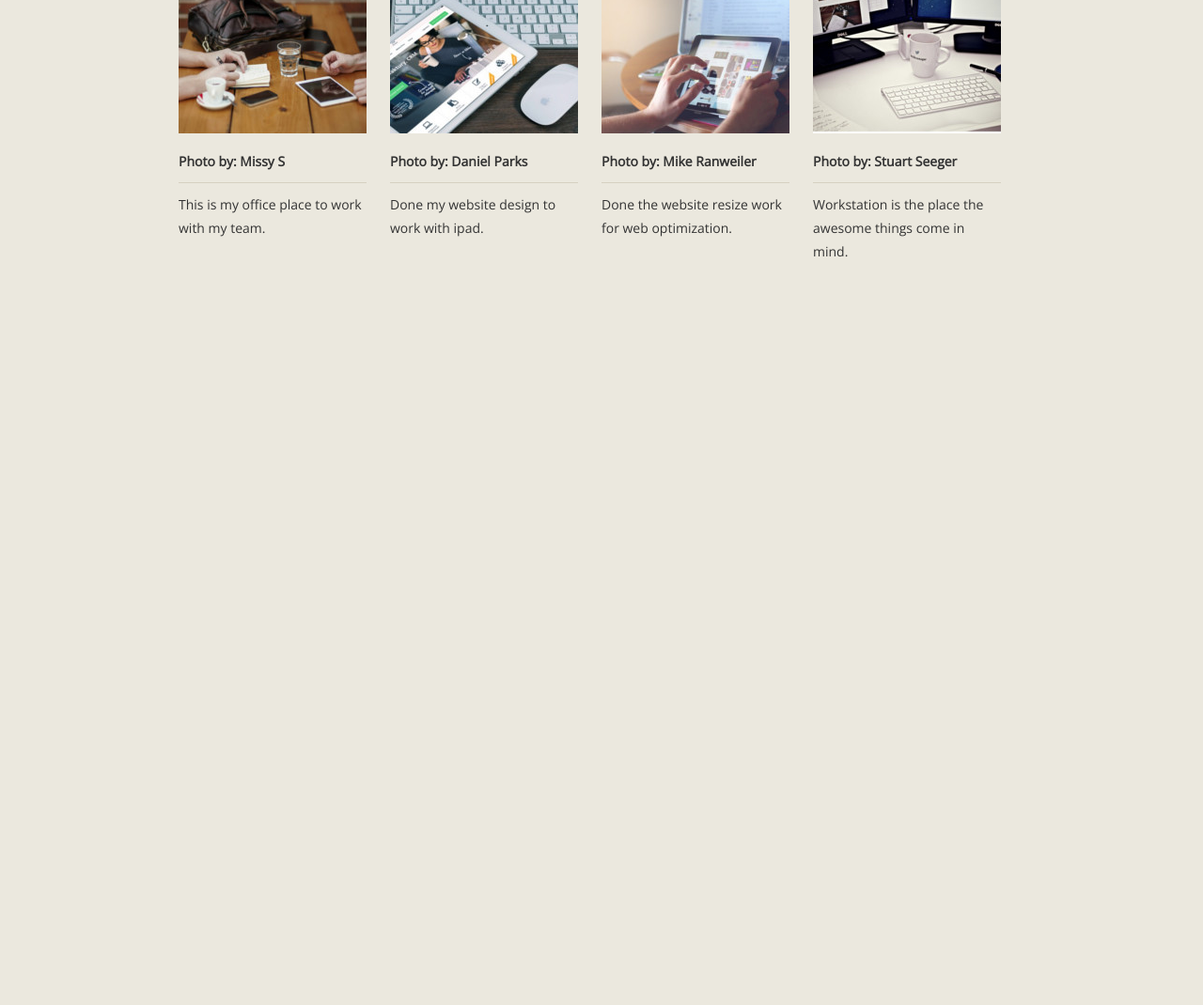
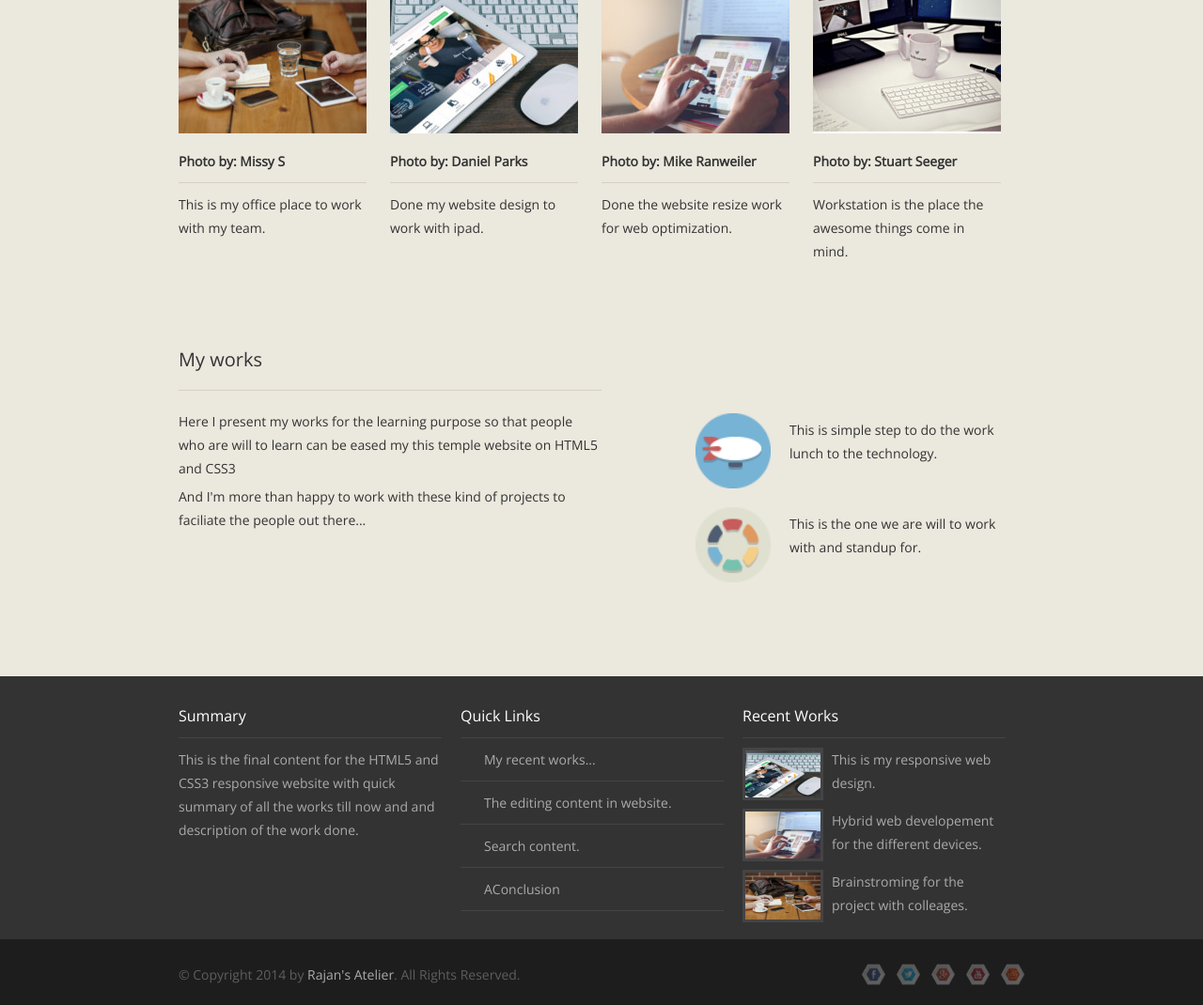
Before and after one commit to RajanMaharjan/Responsive_HTML5_CSS3_website, a plain HTML site: page index.html in a window 1280 px wide. Shown: the part 895-1965 px from the top of the page at 94% size. Before the commit the page ends 1175 px from the top, so only its background shows below. Drawn offline with nearby package versions, Linux system fonts and the light colour scheme; a web font is replaced by a local one.

Commit message:
third commit

```diff
--- a/index.html
+++ b/index.html
@@ -179,7 +179,7 @@ To minimize the amount of HTTP requests combine all CSS files into one single fi
             <br class="clear"/>
         </section>
 
-
+        <!-- This is recent works part of the website. -->
         <section id="four_columns">
             <h2>
                 My recent works...
@@ -232,7 +232,7 @@ To minimize the amount of HTTP requests combine all CSS files into one single fi
             <article class="img-item">
                 <h3 class="hidden">workstation</h3>
                 <figure>
-                    <a href="img/workstation.jpg" rel="lightbox" title="Photo by: Stuart SeegerLink">
+                    <a href="img/workstation-large.jpg" rel="lightbox" title="Photo by: Stuart SeegerLink">
                         <span class="thumb-screen"></span>
                         <img src="img/workstation-small.jpg" alt="Photo by: Stuart SeegerLink: http://www.flickr.com/photos/stuseeger/97577796/"/>
                     </a>
@@ -245,7 +245,78 @@ To minimize the amount of HTTP requests combine all CSS files into one single fi
                 </figure>
             </article>
             <br class="clear"/>
-</section>
+        </section>
+
+        <!-- This part of website is for article discription. -->
+        <section id="text_columns">
+            <h2 class="hidden">Blindtext</h2>
+            <article class="column1">
+                <h3>
+                    My works
+                </h3>
+                <p>Here I present my works for the learning purpose so that people who are will to learn can be eased my this temple website on HTML5 and CSS3</p>
+                    <p>And I'm more than happy to work with these kind of projects to faciliate the people out there... </p>
+            </article>
+            <section class="column2">
+                <h3 class="hidden">go do it</h3>
+                <article class="row">
+                    <h4 class="hidden">rocket</h4>
+                    <img src="img/blimp-icon.png" width="80" class="rocket" alt="rocket"/>
+                    <p>This is simple step to do the work lunch to the technology.</p>
+                </article>
+                <article class="row">
+                    <h4 class="hidden">circle</h4>
+                    <img src="img/colorwheel-icon.png" class="clock" width="80" alt="time"/>
+                    <p>This is the one we are will to work with and standup for.</p>
+                </article>
+            </section>
+        </section>
+
+        <!-- This is footer of the website. -->
+        <footer>
+            <h2 class="hidden">Our footer</h2>
+            <section id="copyright">
+                <h3 class="hidden">Copyright notice</h3>
+                <div class="wrapper">
+                    <div class="social">
+                        <a href="javascript:void(0)"><img src="img/facebook.png" alt="Some alt text" width="25"/></a>
+                        <a href="javascript:void(0)"><img src="img/twitter.png" alt="Some alt text" width="25"/></a>
+                        <a href="javascript:void(0)"><img src="img/googleplus.png" alt="Some alt text" width="25"/></a>
+                        <a href="javascript:void(0)"><img src="img/youtube.png" alt="Some alt text" width="25"/></a>
+                        <a href="javascript:void(0)"><img src="img/reddit.png" alt="Some alt text" width="25"/></a>
+                    </div>
+                    &copy; Copyright 2014 by <a href="http://www.mrajan.com.np">Rajan's Atelier</a>. All Rights Reserved.
+                </div>
+            </section>
+            <section class="wrapper">
+                <h3 class="hidden">Footer content</h3>
+                <article class="column">
+                    <h4>Summary</h4>
+                    This is the final content for the HTML5 and CSS3 responsive website with quick summary of all the works till now and and description of the work done.
+                </article>
+                <article class="column midlist">
+                    <h4>Quick Links</h4>
+                    <ul>
+                        <li><a href="javascript:void(0)">My recent works...</a></li>
+                        <li><a href="javascript:void(0)">The editing content in website.</a></li>
+                        <li><a href="javascript:void(0)">Search content.</a></li>
+                        <li><a href="javascript:void(0)">AConclusion</a></li>
+                    </ul>
+                </article>
+                <article class="column rightlist">
+                    <h4>Recent Works</h4>
+                    <ul>
+                        <li><a href="javascript:void(0)"><img src="img/ipad-small.jpg" height="50" width="80" alt="Some alt text"/>
+                        <span>This is my responsive web design.</span></a></li>
+                        <li><a href="javascript:void(0)"><img src="img/web-small.jpg" height="50" width="80" alt="Some alt text"/>
+                        <span>Hybrid web developement for the different devices.</span></a></li>
+                        <li><a href="javascript:void(0)"><img src="img/office-small.jpg" height="50" width="80" alt="Some alt text"/>
+                        <span>Brainstroming for the project with colleages.</span></a></li>
+                    </ul>
+                    <br class="clear"/>
+                </article>
+            </section>
+        </footer>
 
 </body>
 </html>
```
Also changed, not shown: img/blimp-icon.png (added), img/facebook.png (added), img/googleplus.png (added), img/ipad-large.jpg (added), img/reddit.png (added), img/twitter.png (added), img/workstation-large.jpg (added), img/youtube.png (added).
